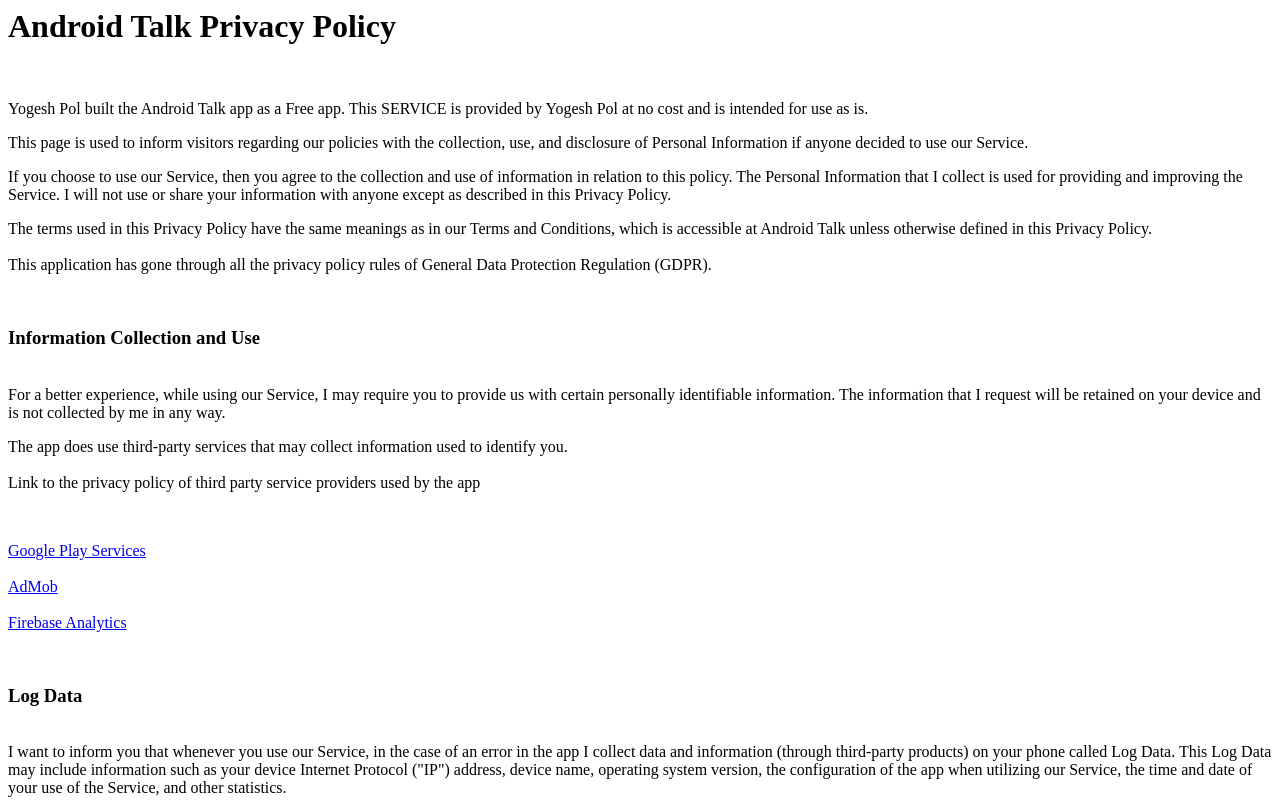
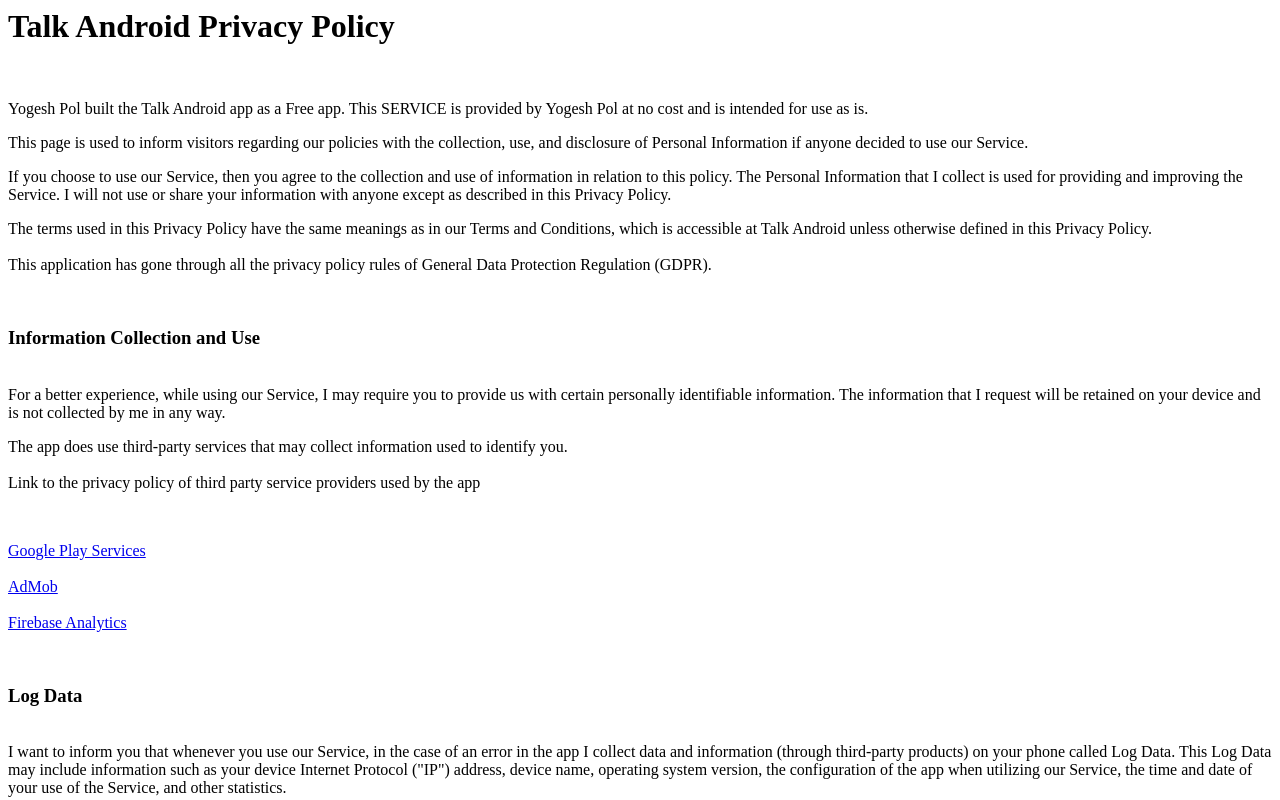
Before and after one commit to yogesh14pol/yogesh14pol.github.io, a plain HTML site: page index.html in a window 1280 px wide. Shown: the top 800 px of the page. Drawn offline with Linux system fonts and the light colour scheme.

Commit message:
Update index.html
app name modified.

```diff
--- a/index.html
+++ b/index.html
@@ -2,10 +2,10 @@
 <body>
 <title>Privacy Policy</title>
 
-<h1>Android Talk Privacy Policy</h1>
+<h1>Talk Android Privacy Policy</h1>
 <br>
 <p>
-Yogesh Pol built the Android Talk app as a Free app. This SERVICE is provided by Yogesh Pol at no cost and is intended for use as is.
+Yogesh Pol built the Talk Android app as a Free app. This SERVICE is provided by Yogesh Pol at no cost and is intended for use as is.
 </p>
 
 <p>This page is used to inform visitors regarding our policies with the collection, use, and disclosure of Personal Information if anyone decided to use our Service.
@@ -14,7 +14,7 @@ Yogesh Pol built the Android Talk app as a Free app. This SERVICE is provided by
 I will not use or share your information with anyone except as described in this Privacy Policy.
 </p>
 
-<p>The terms used in this Privacy Policy have the same meanings as in our Terms and Conditions, which is accessible at Android Talk unless otherwise defined in this Privacy Policy.
+<p>The terms used in this Privacy Policy have the same meanings as in our Terms and Conditions, which is accessible at Talk Android unless otherwise defined in this Privacy Policy.
 <br>
 <br>This application has gone through all the privacy policy rules of General Data Protection Regulation (GDPR).
 
```
